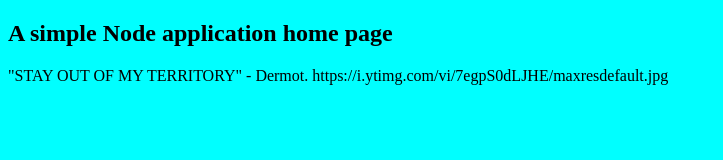
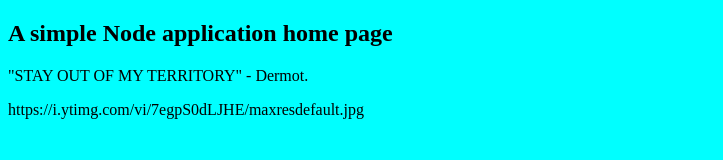
Before and after one commit to DermotMaher/node_dm, a website: page index.html in a window 1280 px wide. Shown: the whole page, without its empty margins (0-723 px from the left). Drawn offline with Linux system fonts and the light colour scheme.

Commit message:
ridiculous2

```diff
--- a/index.html
+++ b/index.html
@@ -3,7 +3,7 @@
 <head><title>Basic Node app</title></head>
 <body style="background-color:aqua">
   <h2>A simple Node application home page</h2>
-  <p>"STAY OUT OF MY TERRITORY" - Dermot.
-  https://i.ytimg.com/vi/7egpS0dLJHE/maxresdefault.jpg</p>
+  <p>"STAY OUT OF MY TERRITORY" - Dermot.</p>
+  <a> https://i.ytimg.com/vi/7egpS0dLJHE/maxresdefault.jpg</a>
 </body>
 </html>
```
